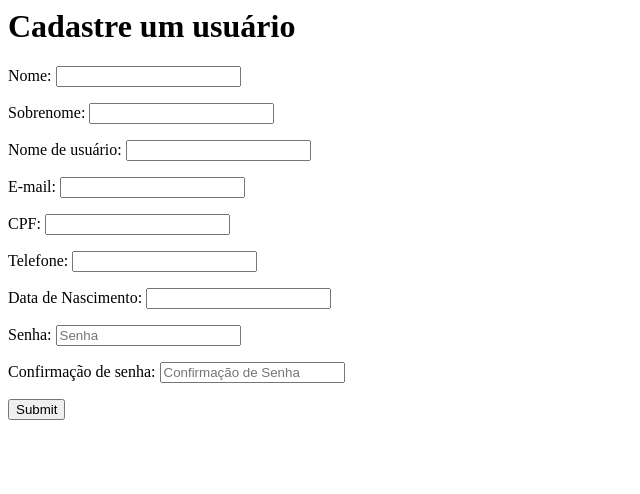
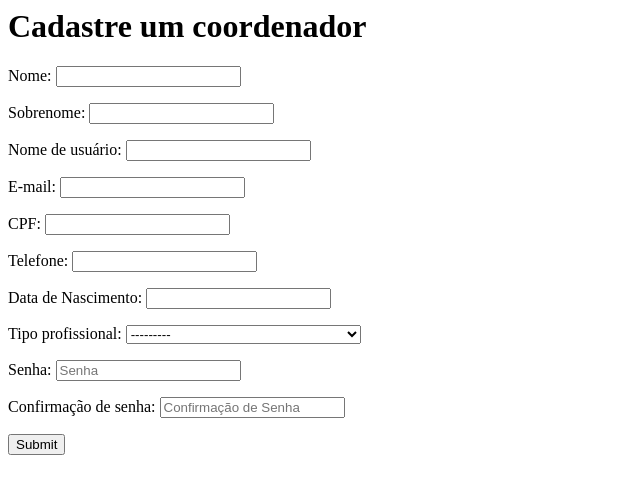
Before and after one commit to pauloliveiram/chamados_hospital, a Django app: page /usuarios/cadastro/ in a window 1280 px wide. Shown: the top 494 px of the page, without its empty margins (0-640 px from the left). Run offline with Django 4.2, Linux system fonts and the light colour scheme.

Commit message:
CRUD de usuários

```diff
--- a/usuarios/forms.py
+++ b/usuarios/forms.py
@@ -2,8 +2,13 @@ from django import forms
 from django.contrib.auth.forms import UserCreationForm, UserChangeForm
 from .models import Usuario
 
+class UsuarioForm(forms.ModelForm):
+     class Meta:
+        model = Usuario
+        fields = ['username', 'email', 'nome',]
+
 class CadastroUsuarioForm(forms.ModelForm):
-
+    #usuario = UsuarioForm()
     senha1 = forms.CharField(label='Senha', widget=forms.PasswordInput(attrs={'type': 'password', 'placeholder': 'Senha','required': 'required'}))
     senha2 = forms.CharField(
         label='Confirmação de senha', widget=forms.PasswordInput(attrs={'type': 'password', 'placeholder': 'Confirmação de Senha','required': 'required'})
@@ -28,31 +33,22 @@ class CadastroUsuarioForm(forms.ModelForm):
             raise forms.ValidationError('Já existe um usuário com esse e-mail')
         return email
 
-    def save(self, commit=True):
+    def create(self, commit=True):
         user = super(CadastroUsuarioForm, self).save(commit=False)
         user.set_password(self.cleaned_data['senha1'])
         if commit:
             user.save()
+            #usuario = Usuario.objects.create(user=user)
         return user
 
 
     class Meta:
         model = Usuario
-        fields = ['nome', 'sobrenome', 'username', 'email', 'cpf', 'telefone', 'data_nascimento']
+        fields = ['nome', 'sobrenome', 'username', 'email', 'cpf', 'telefone', 'data_nascimento', 'tipo_profissional']
 
 class AtualizarUsuarioForm(forms.ModelForm):
 
-    def clean_username(self):
-        username = self.cleaned_data['username']
-        if Usuario.objects.filter(username=username).exists():
-            raise forms.ValidationError('Já existe um usuário com esse nome de usuário')
-        return username
 
-    def clean_email(self):
-        email = self.cleaned_data['email']
-        if Usuario.objects.filter(email=email).exists():
-            raise forms.ValidationError('Já existe um usuário com esse e-mail')
-        return email
 
     def save(self, commit=True):
         user = super(AtualizarUsuarioForm, self).save(commit=False)
@@ -63,4 +59,4 @@ class AtualizarUsuarioForm(forms.ModelForm):
 
     class Meta:
         model = Usuario
-        fields = ['nome', 'sobrenome', 'username', 'email', 'cpf', 'telefone', 'data_nascimento']
+        fields = ['nome', 'sobrenome', 'email', 'cpf', 'telefone', 'data_nascimento', 'tipo_profissional']
--- a/usuarios/models.py
+++ b/usuarios/models.py
@@ -1,7 +1,17 @@
+from tabnanny import verbose
+from tkinter import CASCADE
+from django.conf import settings
 from django.db import models
 from django.contrib.auth.models import AbstractBaseUser, PermissionsMixin, UserManager
 
 class Usuario(AbstractBaseUser, PermissionsMixin):
+    PROFISSIONAL_CHOICES = (
+        ('1', 'Coordenador de Engenharia Clínica'),
+        ('2', 'Técnico Hospitalar'),
+        ('3', 'Profissional de saúde')
+        )
+
+
     nome = models.CharField("Nome", max_length=255, blank=False)
     sobrenome = models.CharField("Sobrenome", max_length=255, blank=False)
     username = models.CharField("Nome de usuário", max_length=255, blank=False, unique=True)
@@ -9,13 +19,14 @@ class Usuario(AbstractBaseUser, PermissionsMixin):
     cpf = models.CharField("CPF", max_length=255, blank=False)
     telefone = models.CharField("Telefone", max_length=255, blank=False)
     data_nascimento = models.DateField("Data de Nascimento", null=True)
+    tipo_profissional = models.CharField(max_length=1, choices=PROFISSIONAL_CHOICES, blank=False, null=False)
     criado_em = models.DateTimeField("Criado em", auto_now_add=True)
     atualizado_em = models.DateTimeField("Atualizado em", auto_now=True)
     is_staff = models.BooleanField('Membro da equipe', default=False)
     is_superuser = models.BooleanField('Admin do sistema', default=False)
 
     USERNAME_FIELD = 'username'
-    REQUIRED_FIELDS = ['nome', 'sobrenome', 'email', 'cpf']
+    REQUIRED_FIELDS = ['nome', 'sobrenome', 'email', 'cpf', 'tipo_profissional']
 
     objects = UserManager()
 
--- a/usuarios/templates/cadastro_usuario.html
+++ b/usuarios/templates/cadastro_usuario.html
@@ -1,4 +1,4 @@
-<h1>Cadastre um usuário</h1>
+<h1>Cadastre um coordenador</h1>
 <form method="POST" enctype="multipart/form-data">
 
     <!-- Security token -->
--- a/usuarios/templates/lista_usuarios.html
+++ b/usuarios/templates/lista_usuarios.html
@@ -4,7 +4,7 @@
 	{% for data in dataset %}
 	<!-- Display Objects -->
     ID: {{data.id}}<br>
-	Nome: {{ data.nome }} {{data.sobrenome}}<br>
+	Nome: {{ data.nome }} {{data.sobrenome}} ({{ data.get_tipo_profissional_display }})<br>
     Nome de usuário: {{ data.username }}<br>
     CPF: {{ data.cpf }}
 
--- a/usuarios/templates/remover_usuario.html
+++ b/usuarios/templates/remover_usuario.html
@@ -3,7 +3,7 @@
     <form method="POST">
         <!-- Security token by Django -->
         {% csrf_token %}
-        Deseja remover o usuário?
+        Deseja remover o usuário {{ data.username }}?
         <input type="submit" value="Yes" />
         <a href="/">Cancel </a>
     </form>
--- a/usuarios/templates/usuario_view.html
+++ b/usuarios/templates/usuario_view.html
@@ -1,7 +1,7 @@
 <div class="main">
 
     <!-- Specify fields to be displayed -->
-    Nome: {{ data.nome }} {{data.sobrenome}}<br/>
+    Nome: {{ data.nome }} {{data.sobrenome}} ({{ data.get_tipo_profissional_display }})<br/>
     {{ data.username }}<br/>
     {{ data.email }}<br/>
     {{ data.cpf }}<br/>
--- a/usuarios/views.py
+++ b/usuarios/views.py
@@ -7,7 +7,7 @@ def cadastro_usuario(request):
     if request.method == 'POST':
         cadastro_form = CadastroUsuarioForm(request.POST)
         if cadastro_form.is_valid():
-            usuario = cadastro_form.save()
+            usuario = cadastro_form.create()
             usuario = authenticate(email = usuario.email, senha=cadastro_form.cleaned_data['senha1'])
             login(request, usuario)
             return redirect('')
@@ -46,6 +46,7 @@ def atualizar_usuario(request, id):
 def remover_usuario(request, id):
     context = {}
     usuario = get_object_or_404(Usuario, id=id)
+    context["data"] = get_object_or_404(Usuario, id=id)
 
     if request.method == "POST":
         usuario.delete()
```
Also changed, not shown: db.sqlite3, usuarios/migrations/0002_coordenador.py (added), usuarios/migrations/0003_alter_coordenador_usuario.py (added), usuarios/migrations/0004_alter_coordenador_usuario.py (added), usuarios/migrations/0005_usuario_tipo_profissional_delete_coordenador.py (added), usuarios/migrations/0006_alter_usuario_tipo_profissional.py (added).
